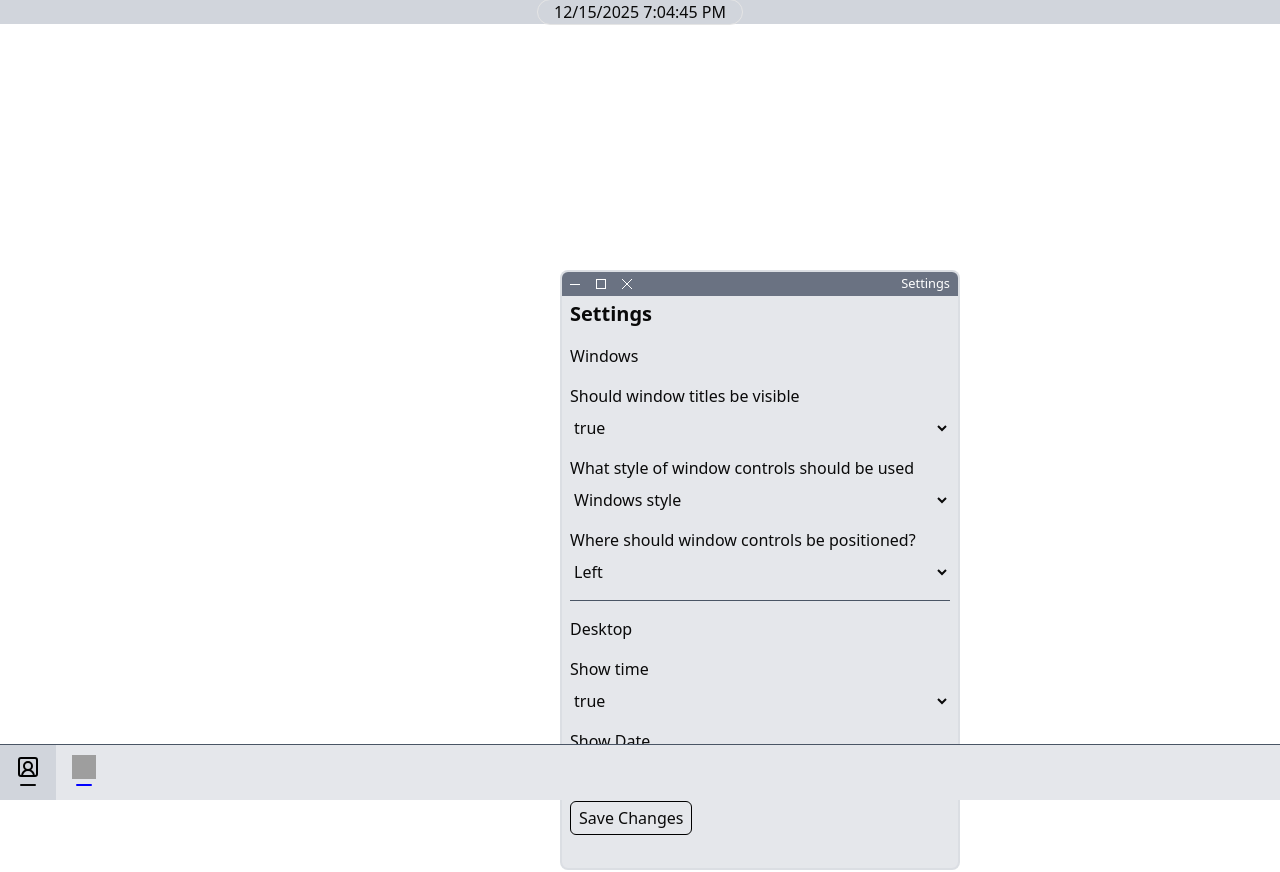
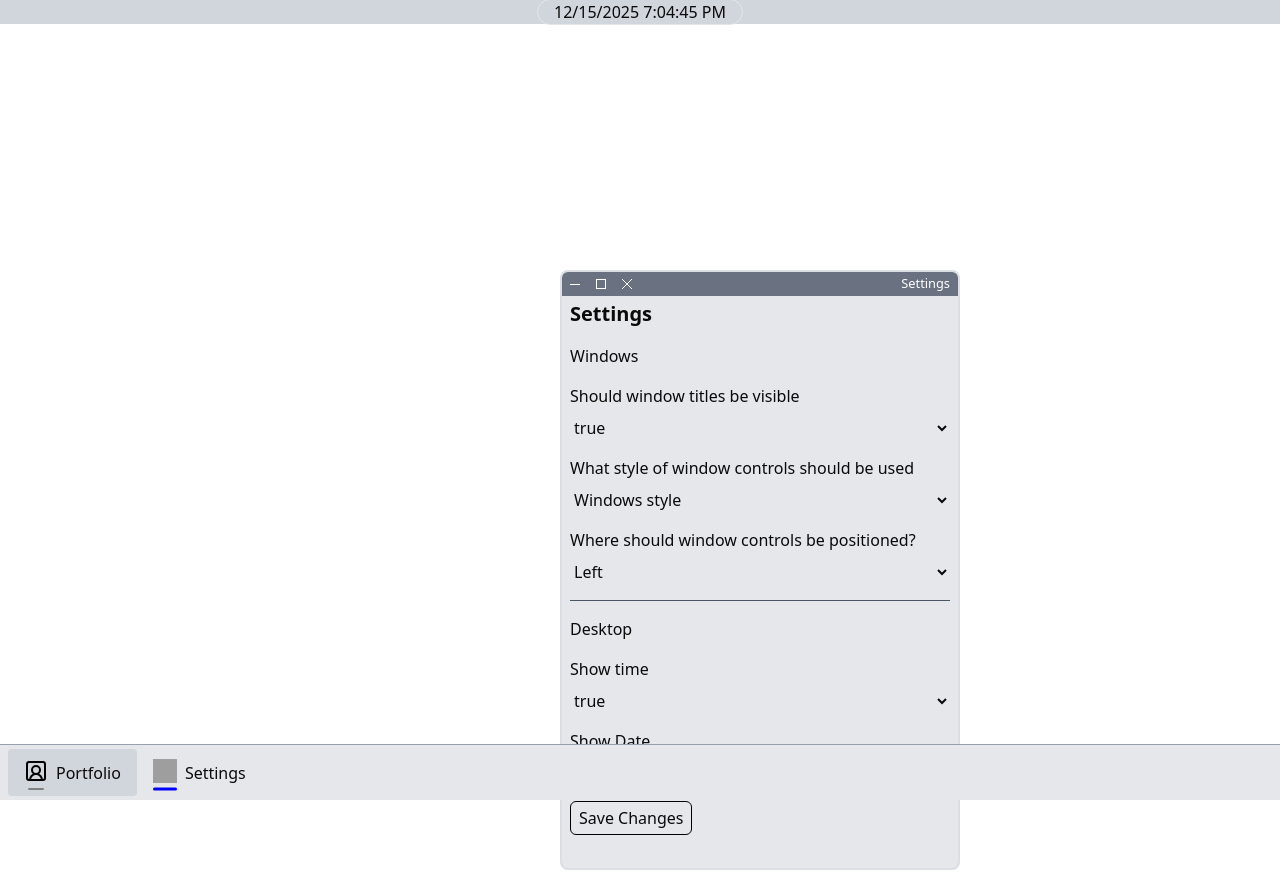
Before and after one commit to TheophilusNenhanga/portfolio-2, a SvelteKit app: page / in a window 1280 px wide. Both pictures are taken after a click on the button 35 px from the left and 114 px from the top of the page. Built offline with nearby package versions, Linux system fonts and the light colour scheme; grey boxes are pictures that could not be loaded.

Commit message:
feat: improved task bar icons

```diff
--- /dev/null
+++ b/src/lib/components/Taskbar.svelte
@@ -0,0 +1,74 @@
+<script lang="ts">
+	import { windows, windowOpen, windowMinimize, windowUnMinimize } from '$lib/context.svelte';
+</script>
+
+<div class="fixed bottom-0 flex h-14 w-full border-t border-gray-400 bg-gray-200 px-2 py-1">
+	{#each windows as w (w.id)}
+		<button
+			class="group flex cursor-pointer items-center justify-center gap-2 rounded px-4 transition-all duration-200 hover:bg-gray-400 {windows[
+				w.id
+			].hasFocus &&
+				windows[w.id].openState !== 'closed' &&
+				'bg-gray-300'}"
+			onclick={() => {
+				if (w.openState === 'open') {
+					windowMinimize(w.id);
+				} else if (w.openState === 'minimized') {
+					windowUnMinimize(w.id);
+				} else if (w.openState === 'closed') {
+					windowOpen(w.id);
+				}
+			}}
+		>
+			<div
+				class="flex flex-col items-center justify-center transition-all duration-100 group-active:scale-80"
+			>
+				<img src={w.icon} alt={w.name} aria-label={w.name + 'task bar icon'} class="h-6 w-6" />
+				{#if w.openState === 'open' || w.openState === 'maximized'}
+					<svg
+						xmlns="http://www.w3.org/2000/svg"
+						width="24"
+						height="12"
+						viewBox="0 6 24 12"
+						fill="none"
+						stroke="blue"
+						class="-mb-2 scale-150 transition-all duration-200"
+						stroke-width="2"
+						stroke-linecap="round"
+						stroke-linejoin="round"><path d="M5 12h14" /></svg
+					>
+				{:else if w.openState === 'minimized'}
+					<svg
+						xmlns="http://www.w3.org/2000/svg"
+						width="24"
+						height="12"
+						viewBox="0 6 24 12"
+						fill="none"
+						stroke="gray"
+						stroke-width="2"
+						class="-mb-2"
+						stroke-linecap="round"
+						stroke-linejoin="round"><path d="M5 12h14" /></svg
+					>
+				{:else}
+					<svg
+						xmlns="http://www.w3.org/2000/svg"
+						width="24"
+						height="12"
+						class="-mb-2"
+						viewBox="0 6 24 12"
+						fill="none"
+						stroke="none"
+						stroke-width="2"
+						stroke-linecap="round"
+						stroke-linejoin="round"><path d="M5 12h14" /></svg
+					>
+				{/if}
+			</div>
+
+			<span>
+				{w.name}
+			</span>
+		</button>
+	{/each}
+</div>
--- /dev/null
+++ b/src/lib/components/Topbar.svelte
@@ -0,0 +1,24 @@
+<script lang="ts">
+	import { showDate, showTime } from '$lib/context.svelte';
+	let time = $state(new Date().toLocaleTimeString());
+	let date = $state(new Date().toLocaleDateString());
+	$effect(() => {
+		setInterval(() => {
+			time = new Date().toLocaleTimeString();
+			date = new Date().toLocaleDateString();
+		}, 100);
+	});
+</script>
+
+{#if showDate.current == 'true' || showTime.current == 'true'}
+	<div class="flex h-6 w-full items-center justify-center bg-gray-300 select-none">
+		<p class="rounded-full border px-4 text-center">
+			{#if showDate.current == 'true'}
+				{date}
+			{/if}
+			{#if showTime.current == 'true'}
+				{time}
+			{/if}
+		</p>
+	</div>
+{/if}
--- a/src/lib/components/screens/Portfolio.svelte
+++ b/src/lib/components/screens/Portfolio.svelte
@@ -6,7 +6,7 @@
 	<div id="name">
 		<h1 class="text-2xl font-bold">Theophilus Nenhanga</h1>
 		<h2 class="font-semibold">... Developer</h2>
-		<p class="">I build accessible experiences for the web.</p>
+		<p>I build accessible experiences for the web.</p>
 	</div>
 
 	<div id="links" class="flex items-center gap-4">
--- a/src/lib/context.svelte.ts
+++ b/src/lib/context.svelte.ts
@@ -14,6 +14,12 @@ export let windowMaximized = false;
 export const startTop = 24;
 export const endTop = 56;
 export const topBarHeight = 24;
+
+const baseWidth = 800;
+const baseHeight = 600;
+
+export const baseLeft = 100;
+export const baseTop = 100;
 
 export type WindowState = {
 	zIndex: number;
@@ -117,7 +123,7 @@ export function windowMaximize(id: number, window: Window) {
 	windows[id].left = 0;
 	windows[id].top = startTop;
 	windows[id].width = window.innerWidth;
-	windows[id].height = window.innerHeight - endTop - startTop - 24;
+	windows[id].height = window.innerHeight - endTop - startTop;
 	windowMaximized = true;
 }
 
@@ -134,6 +140,14 @@ export function windowClose(id: number) {
 	windowMaximized = false;
 }
 
+export function windowOpen(id: number) {
+	windows[id].openState = 'open';
+	windows[id].left = baseLeft;
+	windows[id].top = baseTop;
+	windows[id].width = baseWidth;
+	windows[id].height = baseHeight;
+}
+
 export function windowRestore(id: number) {
 	windows[id].openState = 'open';
 	windows[id].left = windows[id].lastLeft;
--- a/src/routes/+page.svelte
+++ b/src/routes/+page.svelte
@@ -1,37 +1,13 @@
 <script lang="ts">
 	import Portfolio from '$lib/components/screens/Portfolio.svelte';
+	import Taskbar from '$lib/components/Taskbar.svelte';
+	import Topbar from '$lib/components/Topbar.svelte';
 	import Window from '$lib/components/Window.svelte';
-	import {
-		windows,
-		showDate,
-		showTime,
-		windowMinimize,
-		windowUnMinimize
-	} from '$lib/context.svelte';
-
-	let time = $state(new Date().toLocaleTimeString());
-	let date = $state(new Date().toLocaleDateString());
-	$effect(() => {
-		setInterval(() => {
-			time = new Date().toLocaleTimeString();
-			date = new Date().toLocaleDateString();
-		}, 100);
-	});
+	import { windows } from '$lib/context.svelte';
 </script>
 
 <main class="relative hidden h-screen max-h-screen overflow-x-clip lg:block">
-	{#if showDate.current == 'true' || showTime.current == 'true'}
-		<div class="flex h-6 w-full items-center justify-center bg-gray-300 select-none">
-			<p class="rounded-full border px-4 text-center">
-				{#if showDate.current == 'true'}
-					{date}
-				{/if}
-				{#if showTime.current == 'true'}
-					{time}
-				{/if}
-			</p>
-		</div>
-	{/if}
+	<Topbar />
 	{#each windows as window (window.id)}
 		{#if window.openState === 'open' || window.openState === 'maximized'}
 			<Window id={window.id}>
@@ -41,38 +17,8 @@
 			</Window>
 		{/if}
 	{/each}
-	<div class="fixed bottom-0 flex h-14 w-full border-t border-gray-600 bg-gray-200">
-		{#each windows as window (window.id)}
-			{#if window.openState !== 'closed'}
-				<button
-					class="flex cursor-pointer flex-col items-center justify-center gap-0 px-4 transition-all duration-200 hover:bg-gray-400 {window.hasFocus &&
-						'bg-gray-300'}"
-					onclick={() => {
-						if (window.openState === 'open' || window.openState === 'maximized') {
-							windowMinimize(window.id);
-						} else if (window.openState === 'minimized') {
-							windowUnMinimize(window.id);
-						}
-					}}
-				>
-					<img src={window.icon} alt={window.name} class="h-6 w-6" />
-					<svg
-						xmlns="http://www.w3.org/2000/svg"
-						width="24"
-						height="12"
-						viewBox="0 6 24 12"
-						fill="none"
-						stroke={window.openState === 'open' ? 'blue' : 'currentColor'}
-						stroke-width="2"
-						stroke-linecap="round"
-						stroke-linejoin="round"><path d="M5 12h14" /></svg
-					>
-				</button>
-			{/if}
-		{/each}
-	</div>
+	<Taskbar />
 </main>
-
 <main class="lg:hidden">
 	<Portfolio />
 </main>
```
